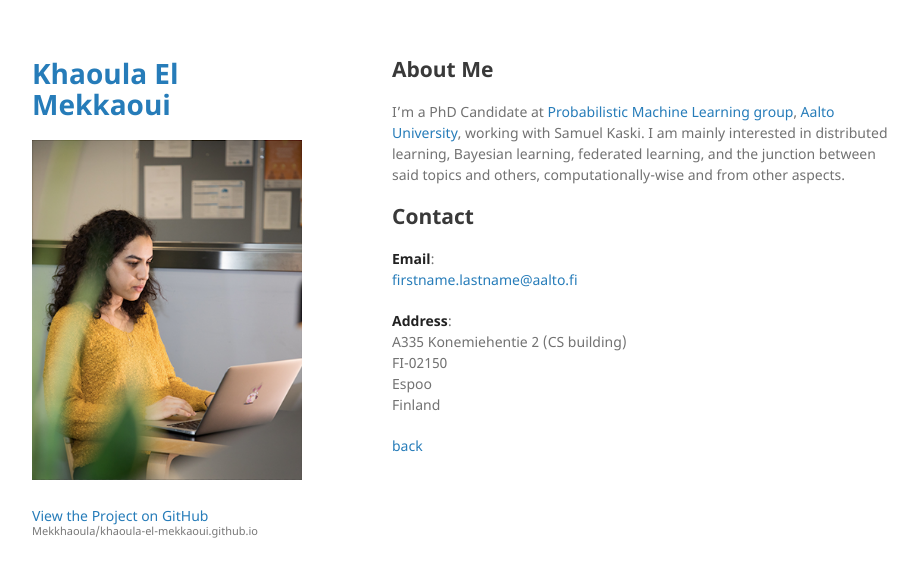
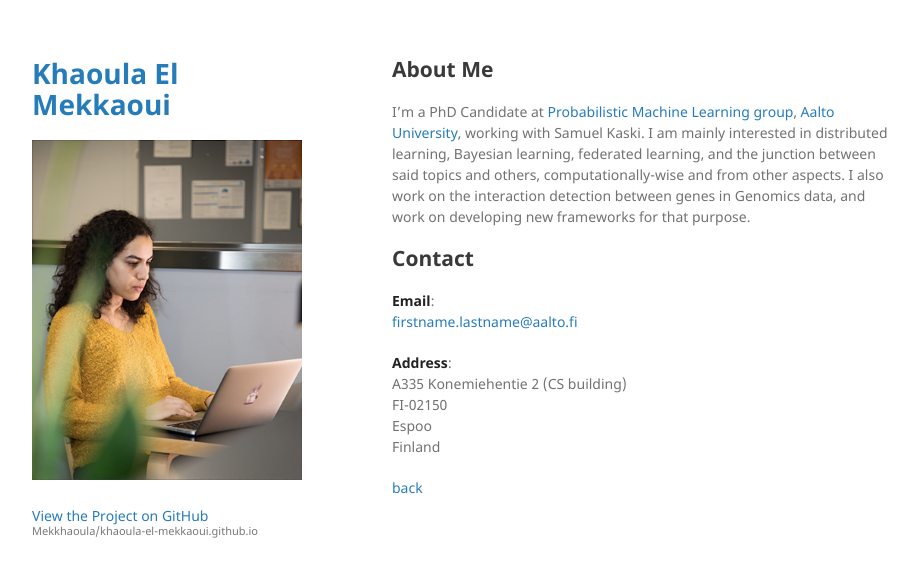
Before and after one commit to Mekkhaoula/khaoula-el-mekkaoui.github.io, a Jekyll site: the page built from about_me.md, in a window 1280 px wide. Shown: the top 577 px of the page, without its empty margins (178-1096 px from the left). Built offline with Jekyll 4.4.1, drawn with Linux system fonts in a browser that asks for light colours; our own code applies the rules of GitHub Pages for plain Markdown files; the repository's description, which GitHub fills in, is left out.

Commit message:
Update about_me.md
about me update

```diff
--- a/about_me.md
+++ b/about_me.md
@@ -1,7 +1,7 @@
 
 ## About Me
 
-I'm a PhD Candidate at [Probabilistic Machine Learning group](https://research.cs.aalto.fi/pml/), [Aalto University](http://www.aalto.fi/en/), working with Samuel Kaski. I am mainly interested in distributed learning, Bayesian learning, federated learning, and the junction between said topics and others, computationally-wise and from other aspects.
+I'm a PhD Candidate at [Probabilistic Machine Learning group](https://research.cs.aalto.fi/pml/), [Aalto University](http://www.aalto.fi/en/), working with Samuel Kaski. I am mainly interested in distributed learning, Bayesian learning, federated learning, and the junction between said topics and others, computationally-wise and from other aspects. I also work on the interaction detection between genes in Genomics data, and work on developing new frameworks for that purpose.
 
 ## Contact
 **Email**:
```
